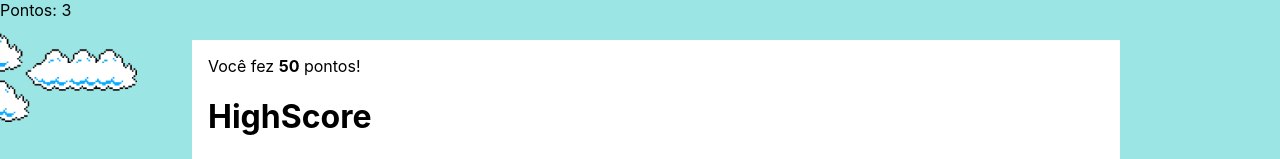
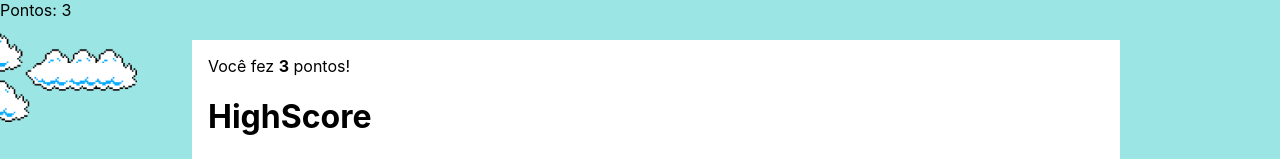
Before and after one commit to brunodiascultural/ocean-jornada-fullstack-agosto-22-main, a React (Create React App) app in the folder frontend/: page / in a window 1280 px wide. Shown: the top 159 px of the page. Built offline with nearby package versions, Linux system fonts and the light colour scheme.

Commit message:
Exibição dos pontos na tela de HighScore

```diff
--- a/frontend/src/components/App/App.js
+++ b/frontend/src/components/App/App.js
@@ -5,15 +5,21 @@ import './App.css';
 
 function App() {
     const [gameOver, setGameOver] = useState(false);
+    const [pontos, setPontos] = useState(0);
 
-    function onMorrer() {
+    function onMorrer(pontosAoMorrer) {
         setGameOver(true);
+        setPontos(pontosAoMorrer);
+    }
+
+    function onPontos(novosPontos) {
+        setPontos(novosPontos);
     }
 
   return (
     <div className="App">
-          <Jogo onMorrer={onMorrer} />
-          {gameOver && <HighScore />}
+          <Jogo onMorrer={onMorrer} onPontos={onPontos} />
+          {gameOver && <HighScore pontos={pontos} />}
     </div>
   );
 }
--- a/frontend/src/components/HighScore/HighScore.js
+++ b/frontend/src/components/HighScore/HighScore.js
@@ -1,8 +1,8 @@
 import "./HighScore.css";
 
-function HighScore() {
+function HighScore(props) {
     return <div className="HighScore">
-        <div>Você fez <b>50</b> pontos!
+        <div>Você fez <b>{ props.pontos}</b> pontos!
         </div>
 
         <div>
--- a/frontend/src/components/Jogo/Jogo.js
+++ b/frontend/src/components/Jogo/Jogo.js
@@ -61,14 +61,14 @@ function Jogo(props) {
         // Caso esteja no cano, atualizamos o estado
         // `estaMorto` para `true`
         setEstaMorto(true);
-        props.onMorrer();
+        props.onMorrer(pontos);
       }, 100);
 
       // (Opcional) Return mecanismo que desfaz o Effect anterior
       return () => clearInterval(interval);
     },
     // Lista de dependências
-    [estaMorto, props]
+    [estaMorto, pontos, props]
   );
 
     // UseEffect
@@ -80,12 +80,13 @@ function Jogo(props) {
           return;
         }
 
-        setPontos(pontos + 1);
+          setPontos(pontos + 1);
+          props.onPontos(pontos + 1);
       }, 500);
 
       return () => clearInterval(interval);
     },
-    [estaMorto, pontos]
+    [estaMorto, pontos, props]
   );
     /*
   - Exibir pontos em tempo real (DESAFIO)
```
